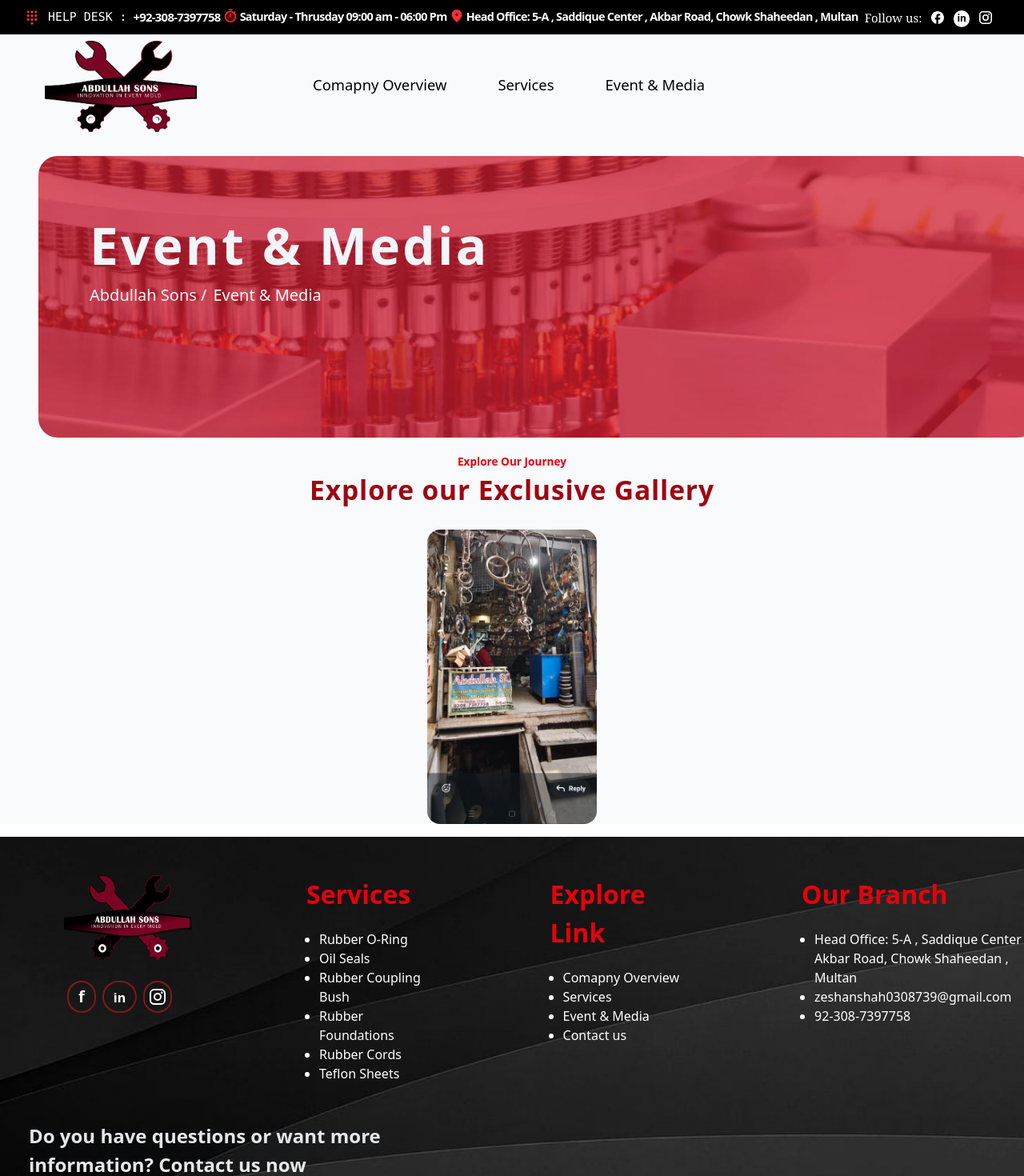
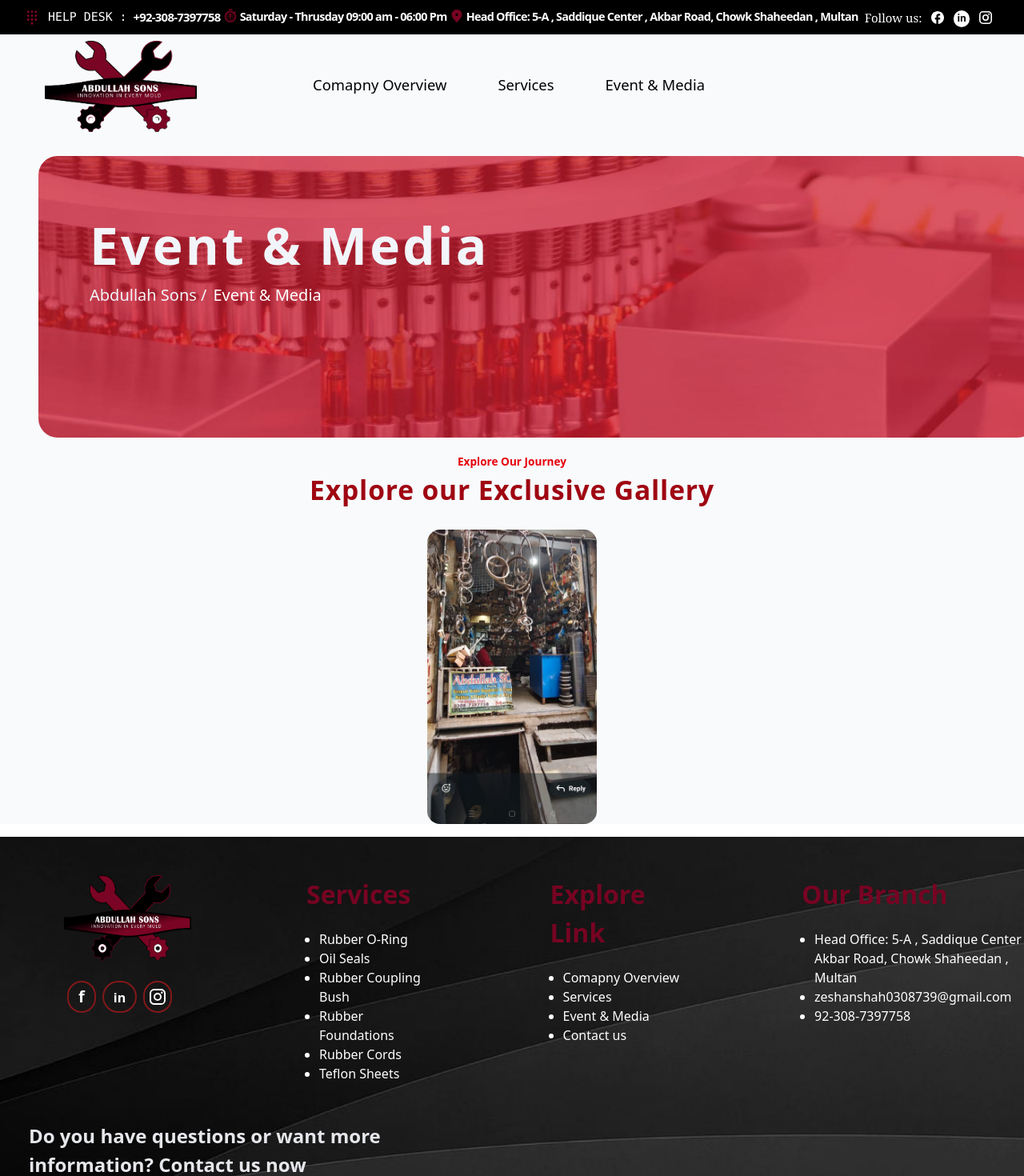
Before and after one commit to Gm-sani/AbdullahSons-Mux, a React (Vite) app: page /Event in a window 1280 px wide. Shown: the top 1470 px of the page at 80% size. Built offline with nearby package versions, Linux system fonts and the light colour scheme; the HTML template or start-up script is replaced by a standard one.

Commit message:
1/March(icon set)

```diff
--- a/src/Component/Footer.jsx
+++ b/src/Component/Footer.jsx
@@ -48,7 +48,7 @@
         </div>
         {/* ---------------------------------1st box ------------------------------ */}
         <div className=''>
-            <p className='text-[2rem] pl-12 text-red-600 font-semibold '>Services</p>
+            <p className='text-[2rem] pl-12 text-[#760422] font-semibold '>Services</p>
             <ul className="list-disc text-[1rem] text-white mt-5 pl-16 ">
                 <li className='hover:text-red-500 cursor-pointer'>Rubber O-Ring</li>
                 <li className='hover:text-red-500 cursor-pointer'>Oil Seals</li>
@@ -60,7 +60,7 @@
         </div>
         {/* ----------------------------------2nd list ----------------------------- */}
         <div className=''>
-            <p className='text-[2rem] text-red-600 font-semibold pl-12'>Explore Link</p>
+            <p className='text-[2rem] text-[#760422] font-semibold pl-12'>Explore Link</p>
             <ul className="list-disc text-[1rem] text-white mt-5 pl-16">
                 <li onClick={()=>{navigate("OverView")}} className='hover:text-red-500 cursor-pointer'>Comapny Overview</li>
                 <li onClick={()=>{navigate("Services")}} className='hover:text-red-500 cursor-pointer'>Services</li>
@@ -72,7 +72,7 @@
         </div>
         {/* ----------------------------------------3rd list---------------------------------- */}
         <div className=''>
-            <p className='text-[2rem] text-red-600 font-semibold pl-12'>Our Branch</p>
+            <p className='text-[2rem] text-[#760422] font-semibold pl-12'>Our Branch</p>
             <ul className="list-disc text-[1rem] text-white mt-5 pl-16">
                 <li className='hover:text-red-500 cursor-pointer'>Head Office: 5-A , Saddique Center</li>
                 <p className='hover:text-red-500 cursor-pointer'> Akbar Road, Chowk Shaheedan , Multan</p>
--- a/src/Component/Navbar.jsx
+++ b/src/Component/Navbar.jsx
@@ -45,19 +45,19 @@
     <div className='lg:flex justify-between md:flex-row lg:px-7 px-2 bg-black text-white p-2 '>
       <div className='flex gap-2 '>
         <div>
-            <DialpadIcon className="p-[0.15rem] text-red-500"/>
+            <DialpadIcon className="p-[0.15rem] text-[#760422]"/>
         </div>
         <div className='py-[0.15rem] text-[0.93rem] font-mono'>HELP DESK :</div>
         <div className='py-[0.15rem] text-[0.93rem] font-semibold tracking-tighter'>+92-308-7397758 </div>
       </div>
 
       <div className='flex'>
-      <TimerTwoToneIcon className="p-[0.15rem] text-red-500 "/>
+      <TimerTwoToneIcon className="p-[0.15rem] text-[#760422] "/>
       <div className='py-[0.15rem] text-[0.90rem] font-semibold tracking-tighter'>Saturday - Thrusday 09:00 am - 06:00 Pm</div>
       </div>
 
       <div className='flex '>
-      <FmdGoodIcon className="p-[0.15rem] text-red-500"/>
+      <FmdGoodIcon className="p-[0.15rem] text-[#760422]"/>
       <div className='py-[0.15rem] text-[0.90rem] font-semibold tracking-tighter'>Head Office: 5-A , Saddique Center , Akbar Road, Chowk Shaheedan , Multan</div>
       </div>
 
```
